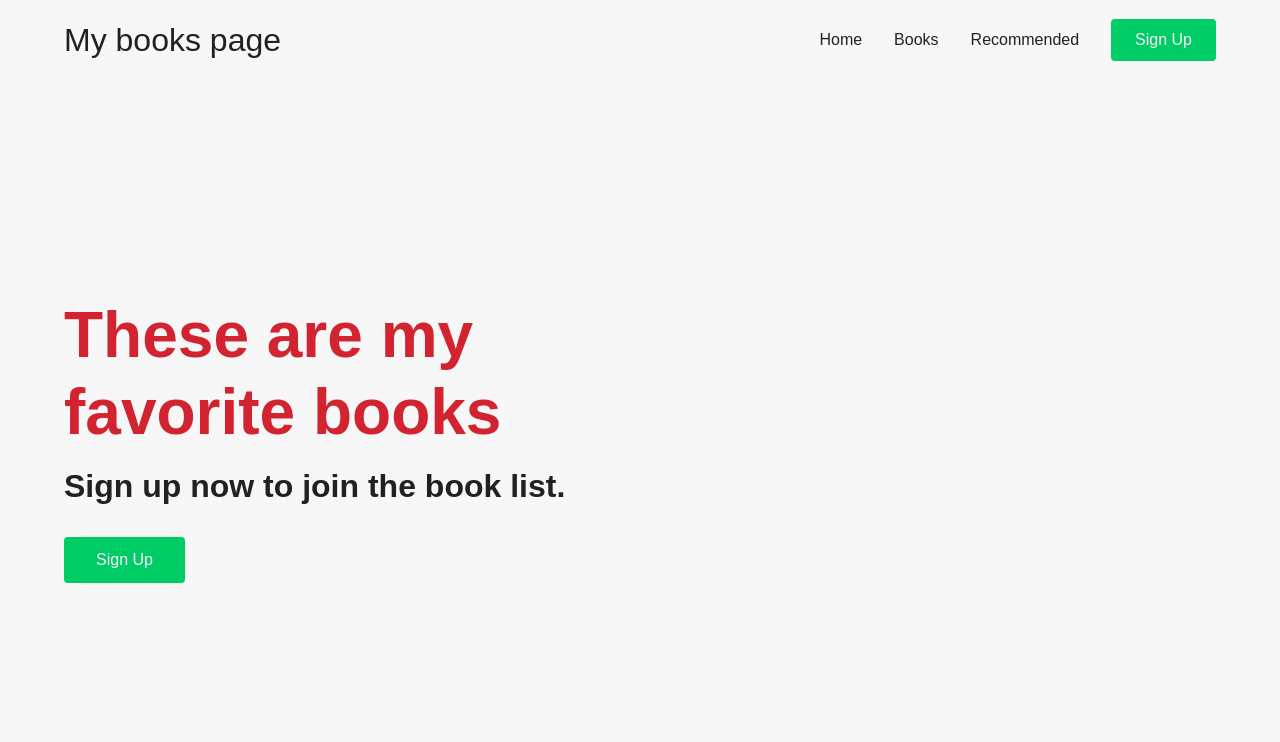
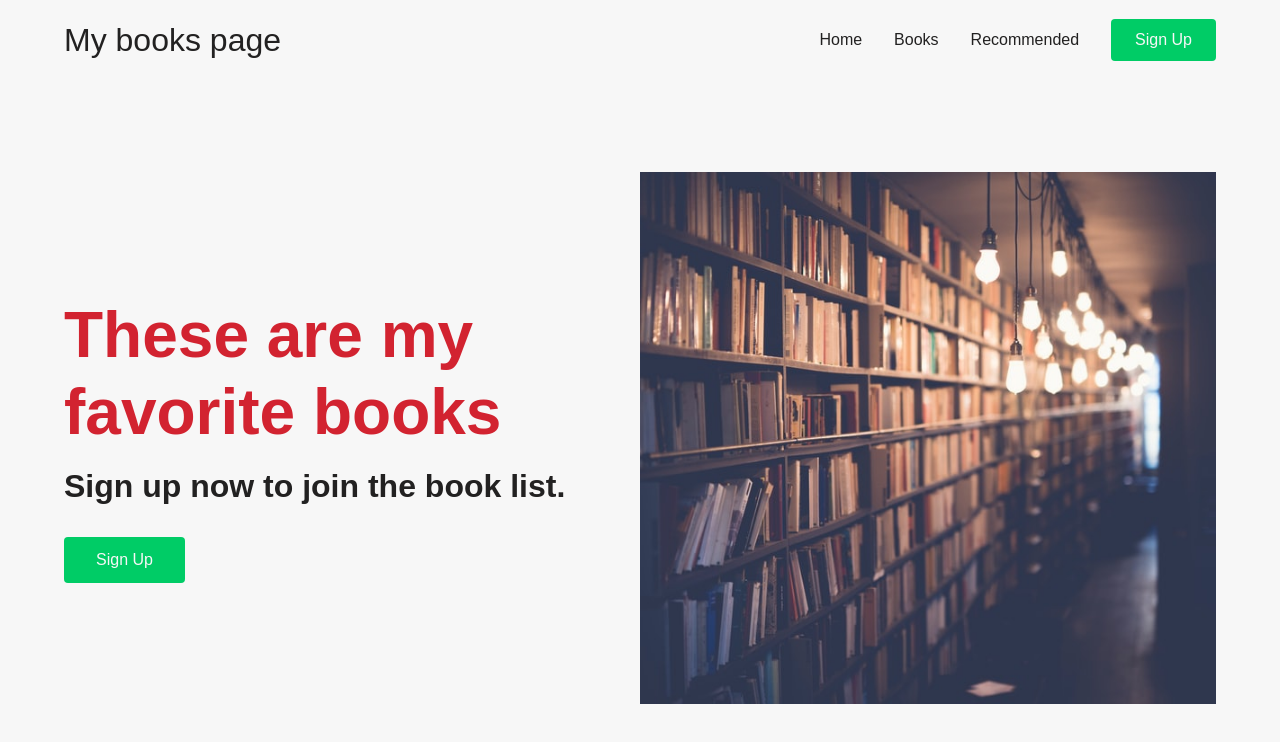
Before and after one commit to mdominguez56/sass-proyect, a plain HTML site: page index.html in a window 1280 px wide. Drawn offline with Linux system fonts and the light colour scheme.

Commit message:
add-image

```diff
--- a/index.html
+++ b/index.html
@@ -28,6 +28,13 @@
           <p>Sign up now to join the book list.</p>
           <button class="hero__container--btn"><a href="#">Sign Up</a></button>
         </div>
+        <div class="hero__container--right">
+            <img
+              src="images/library.jpg"
+              alt="library"
+              class="hero__container--img"
+            />
+          </div>
       </div>
     </div>
   </body>
--- a/styles/media-queries.css
+++ /dev/null
@@ -1 +0,0 @@
-/* No CSS *//*# sourceMappingURL=media-queries.css.map */
```
Also changed, not shown: images/library.jpg (added), 1 other file.
